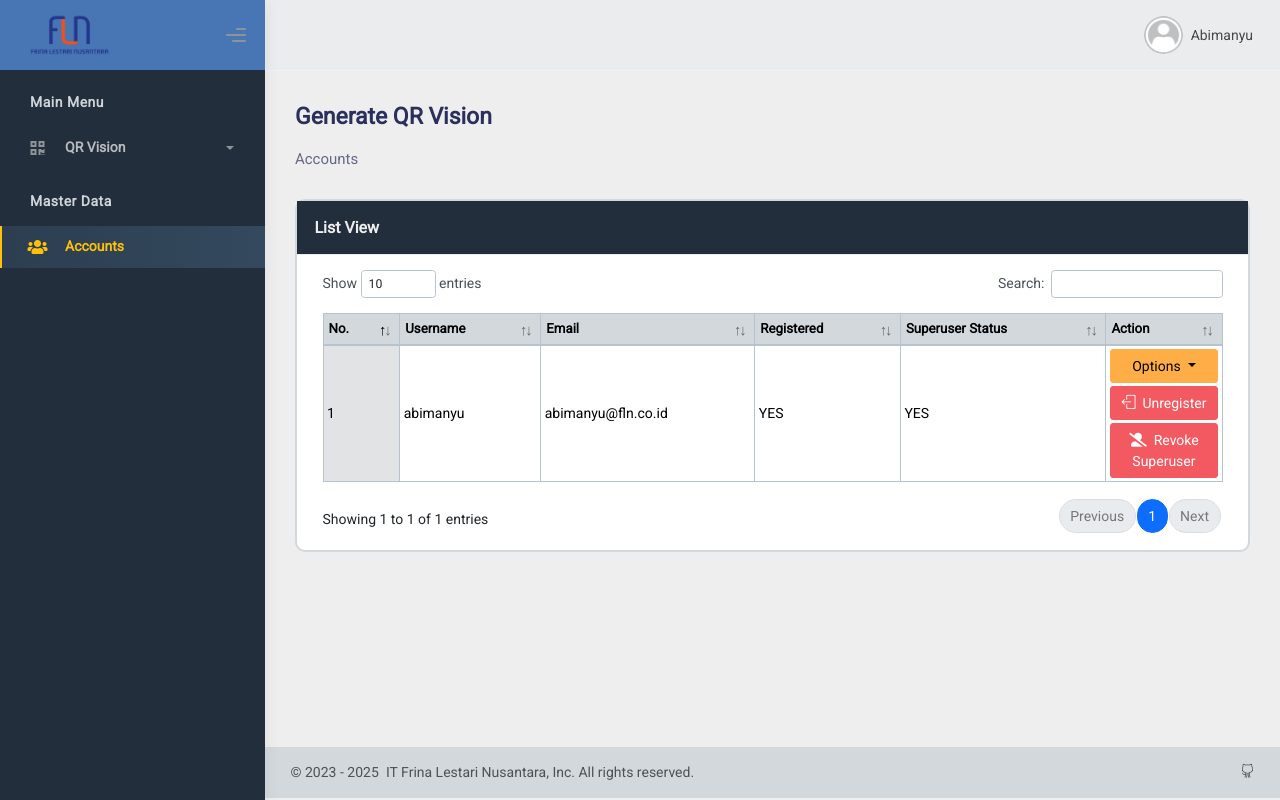
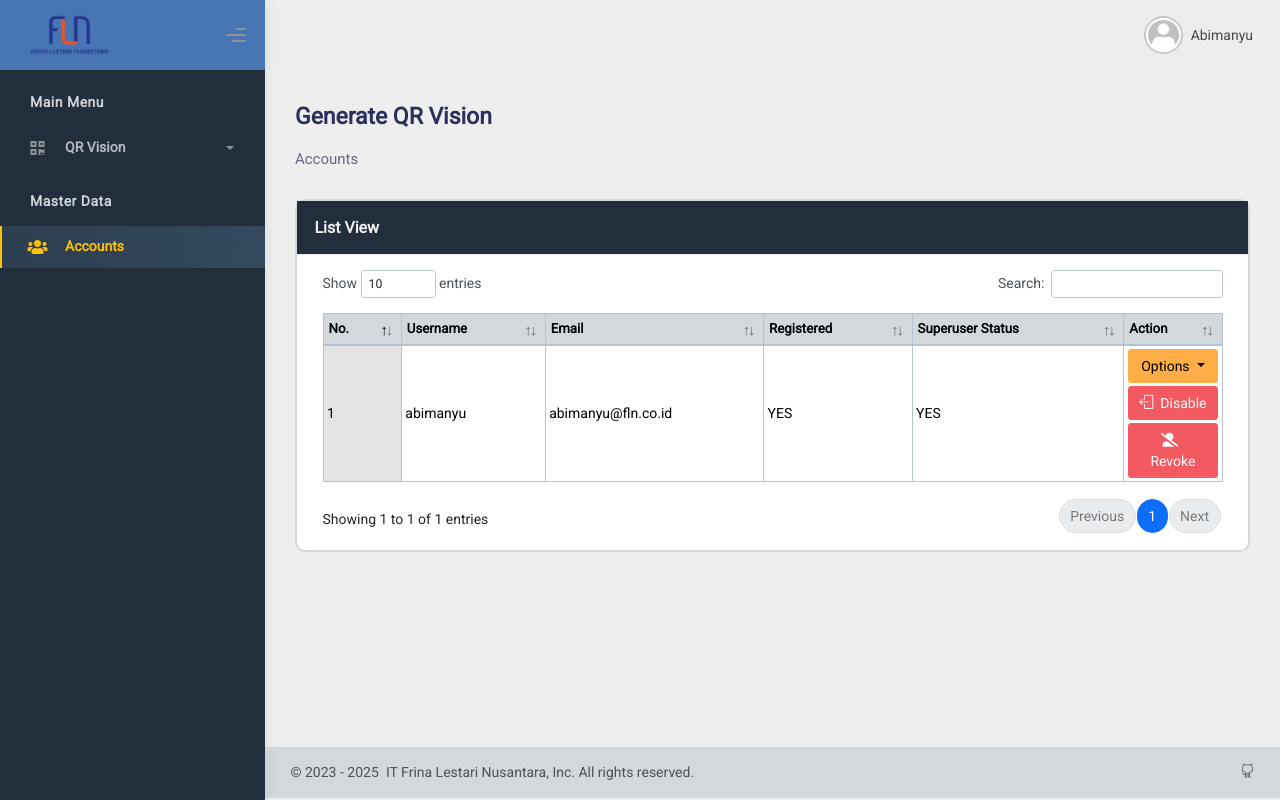
Before and after one commit to itsmeabimanyu/fln-generate-qr-vision, a Django app: page /account/view/ in a window 1280 px wide, after a click on "Options". Run offline with Django 4.2, Linux system fonts and the light colour scheme; a user stored in the database is signed in; data comes from the database, SQL or seed files in the repository; some libraries are stand-ins or nearby versions.

Commit message:
fix 403 & 404 page

```diff
--- a/Applications/QRVisionApp/views.py
+++ b/Applications/QRVisionApp/views.py
@@ -195,22 +195,22 @@ class AccountListView(SuperuserRequiredMixin, ListView):
             item.buttons_action = [
                 f"""
                 <button type="button" data-bs-toggle="modal" data-bs-target="#modal-first-{item.id}"
-                {'class="btn btn-danger mb-1 w-100"><i class="icon-logout me-2"></i>Unregister' if item.registered
+                {'class="btn btn-danger mb-1 w-100"><i class="icon-logout me-2"></i>Disable' if item.registered
                  else 'class="btn btn-primary mb-1 w-100"><i class="icon-login me-2"></i>Register'}</button>
                 """,
                 f"""
                 <button type="button" data-bs-toggle="modal" data-bs-target="#modal-second-{item.id}" {'' if item.registered else 'disabled'}
-                {'class="btn btn-danger w-100"><i class="fa fa-user-alt-slash mb-1 me-2"></i>Revoke Superuser' if item.is_superuser
+                {'class="btn btn-danger w-100"><i class="fa fa-user-alt-slash mb-1 me-2"></i>Revoke' if item.is_superuser
                  else 'class="btn btn-primary w-100"><i class="fas fa-user-cog mb-1 me-2"></i>Make Superuser'}</button>
                 """
             ]
 
             # Content modal
             item.modals_form = {
-                'Unregister Account' if item.registered else 'Register Account': {
+                'Disable Account' if item.registered else 'Register Account': {
                     'modal_id': f'modal-first-{item.id}',
                     'action_url': reverse('account_mark_register', kwargs={'pk': item.id}),
-                    'action_button': f'<button type="submit" class="btn btn-danger">Unregister</button>' if item.registered else '<button type="submit" class="btn btn-primary">Register</button>',
+                    'action_button': f'<button type="submit" class="btn btn-danger">Disable</button>' if item.registered else '<button type="submit" class="btn btn-primary">Register</button>',
                     'info': f'<p class="fw-bolder text-secondary">{item}</p>'
                 },
                 'Unset as Superuser' if item.is_superuser else 'Set as Superuser': {
--- a/Project/settings.py
+++ b/Project/settings.py
@@ -68,7 +68,7 @@ BASE_DIR = Path(__file__).resolve().parent.parent
 SECRET_KEY = 'django-insecure-g4hbrs34@4d^u(s!+y+%*nld!c0ji-as&k-7ki&+6b=8nzi#u5'
 
 # SECURITY WARNING: don't run with debug turned on in production!
-DEBUG = True
+DEBUG = False
 
 ALLOWED_HOSTS = ['*']
 
--- a/templates/403.html
+++ b/templates/403.html
@@ -4,7 +4,7 @@
     <head>
         <meta charset="UTF-8">
         <meta name="viewport" content="width=device-width, initial-scale=1.0">
-        <title>Document Management System</title>
+        <title>Generate QR Vision</title>
         <link rel="icon" type="image/x-icon" href="{% static 'DMSApp/images/favicon.webp' %}" />
         <link rel="stylesheet" href="{% static 'DMSApp/css/adminlte.css' %}"><!--end::Required Plugin(AdminLTE)-->
         <link rel="stylesheet" href="{% static 'DMSApp/css/fonts.css' %}">
--- a/templates/404.html
+++ b/templates/404.html
@@ -4,7 +4,7 @@
 <head>
     <meta charset="UTF-8">
     <meta name="viewport" content="width=device-width, initial-scale=1.0">
-    <title>Document Management System</title>
+    <title>Generate QR Vision</title>
     <link rel="icon" type="image/x-icon" href="{% static 'DMSApp/images/favicon.webp' %}" />
     <link rel="stylesheet" href="{% static 'DMSApp/css/adminlte.css' %}">
     <link rel="stylesheet" href="{% static 'DMSApp/css/fonts.css' %}">
```
